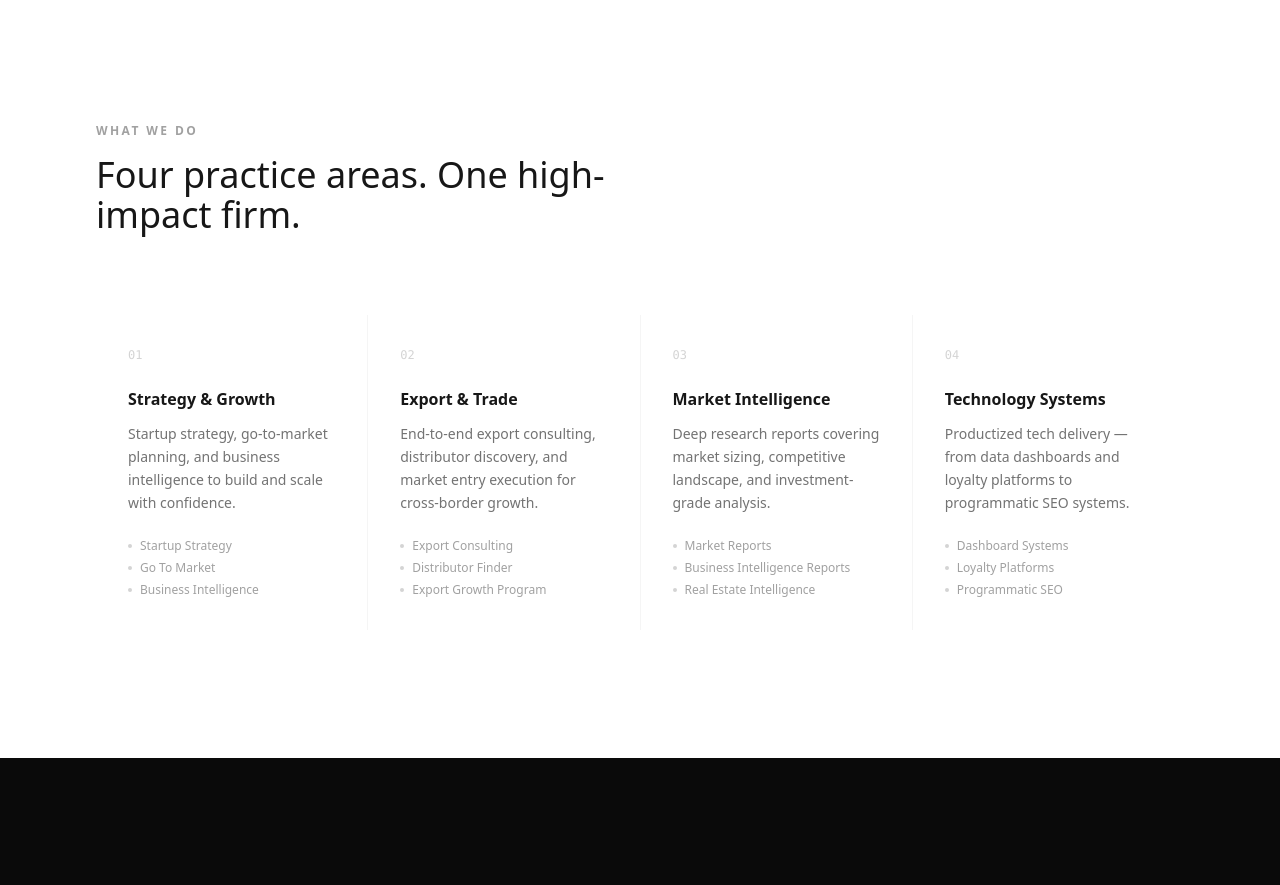
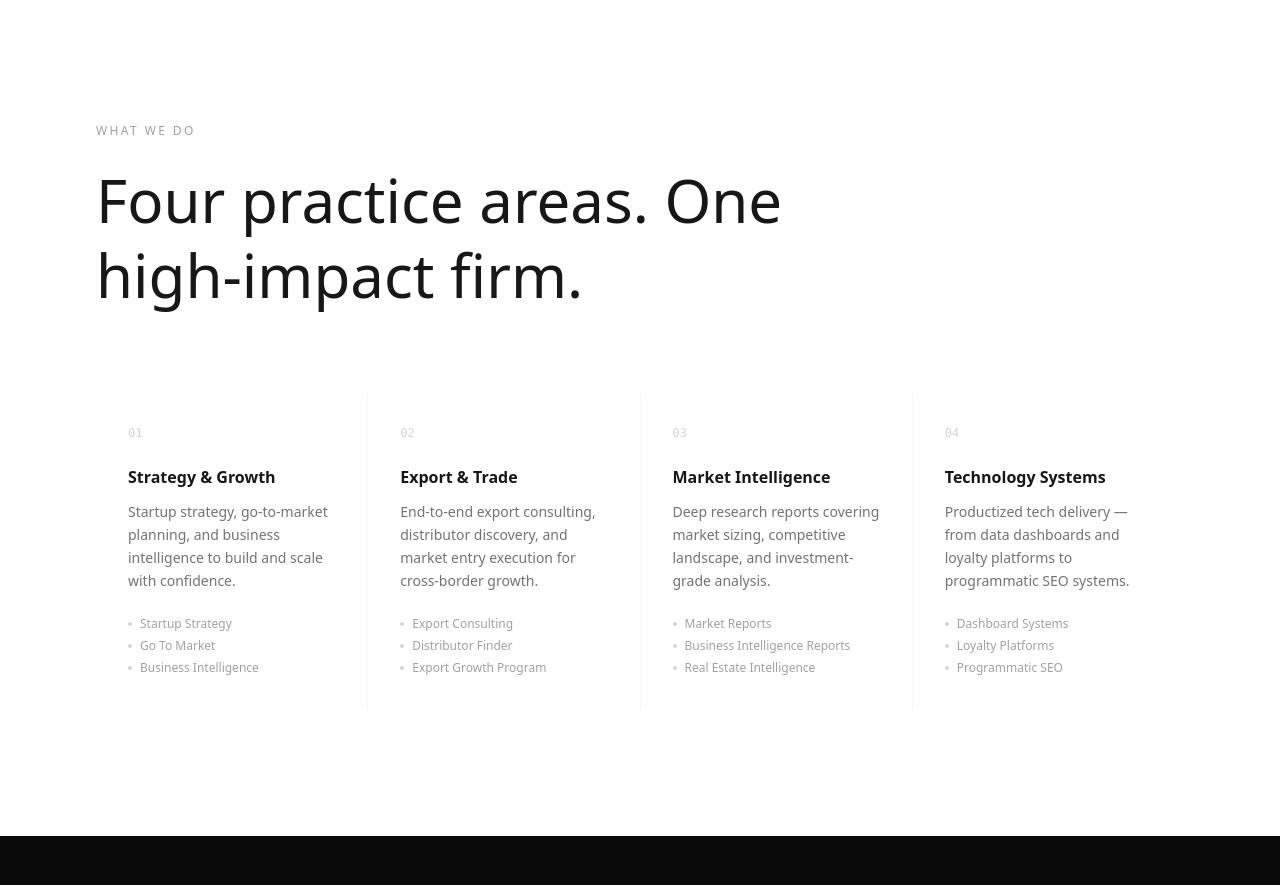
Before and after one commit to digiroiio-lgtm/RiseTech-Info-Ltd, a Next.js app: page / in a window 1280 px wide. Shown: the part 960-1845 px from the top of the page. Built offline with nearby package versions, Linux system fonts and the light colour scheme.

Commit message:
feat: update What We Do section header to match design image
Agent-Logs-Url: https://github.com/digiroiio-lgtm/RiseTech-Info-Ltd/sessions/2ef8a42a-cd89-4275-baab-de5a16d8e1e8

Co-authored-by: digiroiio-lgtm <246828247+digiroiio-lgtm@users.noreply.github.com>

```diff
--- a/src/components/WhatWeDoSection.tsx
+++ b/src/components/WhatWeDoSection.tsx
@@ -35,10 +35,10 @@ export default function WhatWeDoSection() {
       <div className="max-w-6xl mx-auto px-6 lg:px-8">
         {/* Header */}
         <div className="mb-16 lg:mb-20">
-          <p className="text-xs font-semibold tracking-[0.2em] uppercase text-neutral-400 mb-4">
+          <p className="text-xs font-normal tracking-[0.2em] uppercase text-neutral-400 mb-6">
             What We Do
           </p>
-          <h2 className="text-3xl lg:text-4xl font-light text-neutral-900 max-w-xl">
+          <h2 className="text-5xl lg:text-6xl font-light text-neutral-900 max-w-3xl leading-tight">
             Four practice areas. One high-impact firm.
           </h2>
         </div>
```
